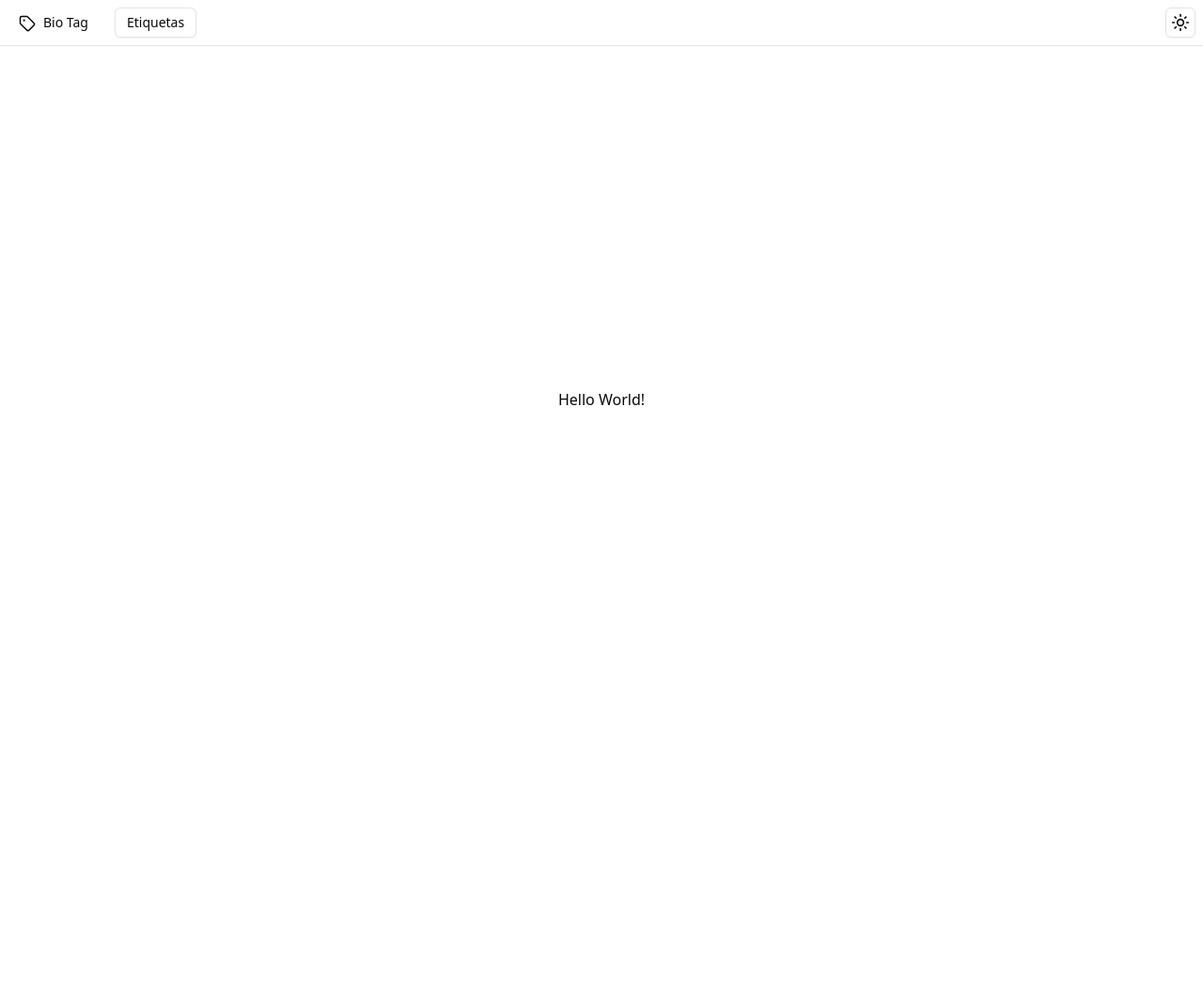
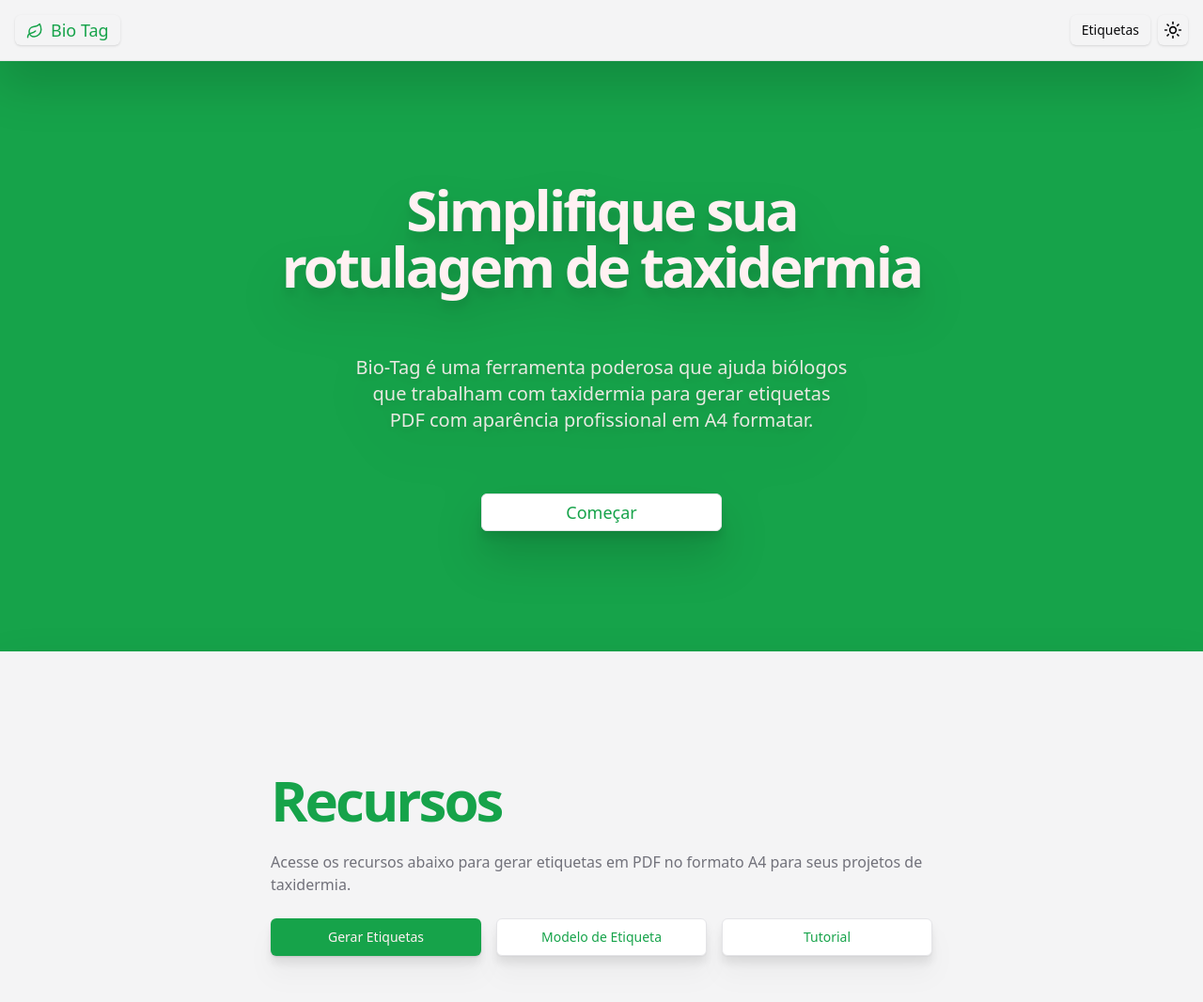
Before and after one commit to JohnC0de/bio-tag, a Next.js app: page / in a window 1280 px wide. Shown: the top 1066 px of the page at 94% size. Before the commit the page ends 800 px from the top, so only its background shows below. Built offline with nearby package versions, Linux system fonts and the light colour scheme.

Commit message:
feat: home page

```diff
--- a/src/app/layout.tsx
+++ b/src/app/layout.tsx
@@ -7,7 +7,7 @@ import { GeistSans } from "geist/font/sans";
 import { Toaster } from "sonner";
 
 export const metadata = {
-  title: "Bio Tag",
+  title: "Bio Tag - 🏷️",
   description: "Etiquetas para Biólogos!",
   icons: [{ rel: "icon", url: "/favicon.ico" }],
 };
--- a/src/app/page.tsx
+++ b/src/app/page.tsx
@@ -1,7 +1,66 @@
+import { Button } from "@/components/ui/button";
+import Link from "next/link";
+
 export default function HomePage() {
   return (
-    <main className="flex flex-1 flex-col items-center justify-center">
-      <h1>Hello World!</h1>
+    <main className="flex-1 bg-primary">
+      <section className="w-full py-8 drop-shadow-2xl sm:py-16 md:py-28 lg:py-32">
+        <div className="container px-8">
+          <div className="flex flex-col items-center gap-16 text-balance text-center text-primary-foreground">
+            <h1 className="max-w-[700px] text-3xl font-bold tracking-tighter drop-shadow-xl sm:text-5xl xl:text-6xl/none">
+              Simplifique sua rotulagem de taxidermia
+            </h1>
+            <p className="max-w-[700px] text-primary-foreground/90 drop-shadow-lg md:text-xl">
+              Bio-Tag é uma ferramenta poderosa que ajuda biólogos que trabalham
+              com taxidermia para gerar etiquetas PDF com aparência profissional
+              em A4 formatar.
+            </p>
+            <Button
+              asChild
+              className="h-10 w-64 text-lg text-primary drop-shadow-xl"
+              variant="outline"
+            >
+              <Link href="#">Começar</Link>
+            </Button>
+          </div>
+        </div>
+      </section>
+      <div className="bg-secondary drop-shadow-2xl">
+        <section className="container mx-auto max-w-3xl space-y-6 py-32">
+          <h2 className="text-3xl font-bold tracking-tighter text-primary sm:text-5xl xl:text-6xl/none">
+            Recursos
+          </h2>
+          <p className="text-muted-foreground">
+            Acesse os recursos abaixo para gerar etiquetas em PDF no formato A4
+            para seus projetos de taxidermia.
+          </p>
+          <div className="grid gap-4 sm:grid-cols-2 md:grid-cols-3">
+            <Button asChild className="h-10 drop-shadow-xl">
+              <Link href="#" prefetch={false}>
+                Gerar Etiquetas
+              </Link>
+            </Button>
+            <Button
+              asChild
+              className="h-10 text-primary drop-shadow-xl"
+              variant="outline"
+            >
+              <Link href="#" prefetch={false}>
+                Modelo de Etiqueta
+              </Link>
+            </Button>
+            <Button
+              asChild
+              className="h-10 text-primary drop-shadow-xl"
+              variant="outline"
+            >
+              <Link href="#" prefetch={false}>
+                Tutorial
+              </Link>
+            </Button>
+          </div>
+        </section>
+      </div>
     </main>
   );
 }
--- a/src/components/layout/navbar.tsx
+++ b/src/components/layout/navbar.tsx
@@ -1,21 +1,21 @@
 import { ThemeToggler } from "@/components/theme/toggler";
 import { Button } from "@/components/ui/button";
-import { TagIcon } from "lucide-react";
+import { LeafIcon } from "lucide-react";
 import Link from "next/link";
 
 export function Navbar() {
   return (
-    <nav className="flex items-center gap-2 border-b p-2">
-      <Button asChild variant="ghost">
+    <nav className="flex items-center gap-2 border-b bg-secondary p-4 drop-shadow-2xl">
+      <Button asChild variant="ghost" className="text-primary shadow">
         <Link href="/" className="flex items-center justify-center gap-2">
-          <TagIcon size={18} className="mt-0.5" />
-          <p className="text-x">Bio Tag</p>
+          <LeafIcon size={18} className="mt-0.5" />
+          <p className="text-lg">Bio Tag</p>
         </Link>
       </Button>
-      <Button className="ml-2" variant="outline">
+      <Button className="ml-auto shadow" variant="ghost">
         Etiquetas
       </Button>
-      <div className="ml-auto">
+      <div>
         <ThemeToggler />
       </div>
     </nav>
--- a/src/components/theme/toggler.tsx
+++ b/src/components/theme/toggler.tsx
@@ -1,7 +1,4 @@
 "use client";
-
-import { MoonIcon, SunIcon } from "lucide-react";
-import { useTheme } from "next-themes";
 
 import { Button } from "@/components/ui/button";
 import {
@@ -10,6 +7,8 @@ import {
   DropdownMenuItem,
   DropdownMenuTrigger,
 } from "@/components/ui/dropdown-menu";
+import { MoonIcon, SunIcon } from "lucide-react";
+import { useTheme } from "next-themes";
 
 export function ThemeToggler() {
   const { setTheme } = useTheme();
@@ -17,7 +16,7 @@ export function ThemeToggler() {
   return (
     <DropdownMenu>
       <DropdownMenuTrigger asChild>
-        <Button variant="outline" size="icon">
+        <Button variant="ghost" size="icon" className="shadow">
           <SunIcon className="h-5 w-5 rotate-0 scale-100 transition-all dark:-rotate-90 dark:scale-0" />
           <MoonIcon className="absolute h-5 w-5 rotate-90 scale-0 transition-all dark:rotate-0 dark:scale-100" />
           <span className="sr-only">Mudar tema</span>
--- a/src/styles/globals.css
+++ b/src/styles/globals.css
@@ -1,68 +1,52 @@
 @tailwind base;
 @tailwind components;
 @tailwind utilities;
+
 
 @layer base {
   :root {
     --background: 0 0% 100%;
     --foreground: 240 10% 3.9%;
-
     --card: 0 0% 100%;
     --card-foreground: 240 10% 3.9%;
-
     --popover: 0 0% 100%;
     --popover-foreground: 240 10% 3.9%;
-
-    --primary: 240 5.9% 10%;
-    --primary-foreground: 0 0% 98%;
-
+    --primary: 142.1 76.2% 36.3%;
+    --primary-foreground: 355.7 100% 97.3%;
     --secondary: 240 4.8% 95.9%;
     --secondary-foreground: 240 5.9% 10%;
-
     --muted: 240 4.8% 95.9%;
     --muted-foreground: 240 3.8% 46.1%;
-
     --accent: 240 4.8% 95.9%;
     --accent-foreground: 240 5.9% 10%;
-
     --destructive: 0 84.2% 60.2%;
     --destructive-foreground: 0 0% 98%;
-
     --border: 240 5.9% 90%;
     --input: 240 5.9% 90%;
-    --ring: 240 10% 3.9%;
-
+    --ring: 142.1 76.2% 36.3%;
     --radius: 0.5rem;
   }
 
   .dark {
-    --background: 240 10% 3.9%;
-    --foreground: 0 0% 98%;
-
-    --card: 240 10% 3.9%;
-    --card-foreground: 0 0% 98%;
-
-    --popover: 240 10% 3.9%;
-    --popover-foreground: 0 0% 98%;
-
-    --primary: 0 0% 98%;
-    --primary-foreground: 240 5.9% 10%;
-
+    --background: 20 14.3% 4.1%;
+    --foreground: 0 0% 95%;
+    --card: 24 9.8% 10%;
+    --card-foreground: 0 0% 95%;
+    --popover: 0 0% 9%;
+    --popover-foreground: 0 0% 95%;
+    --primary: 142.1 70.6% 45.3%;
+    --primary-foreground: 144.9 80.4% 10%;
     --secondary: 240 3.7% 15.9%;
     --secondary-foreground: 0 0% 98%;
-
-    --muted: 240 3.7% 15.9%;
+    --muted: 0 0% 15%;
     --muted-foreground: 240 5% 64.9%;
-
-    --accent: 240 3.7% 15.9%;
+    --accent: 12 6.5% 15.1%;
     --accent-foreground: 0 0% 98%;
-
     --destructive: 0 62.8% 30.6%;
-    --destructive-foreground: 0 0% 98%;
-
+    --destructive-foreground: 0 85.7% 97.3%;
     --border: 240 3.7% 15.9%;
     --input: 240 3.7% 15.9%;
-    --ring: 240 4.9% 83.9%;
+    --ring: 142.4 71.8% 29.2%;
   }
 }
 
```
